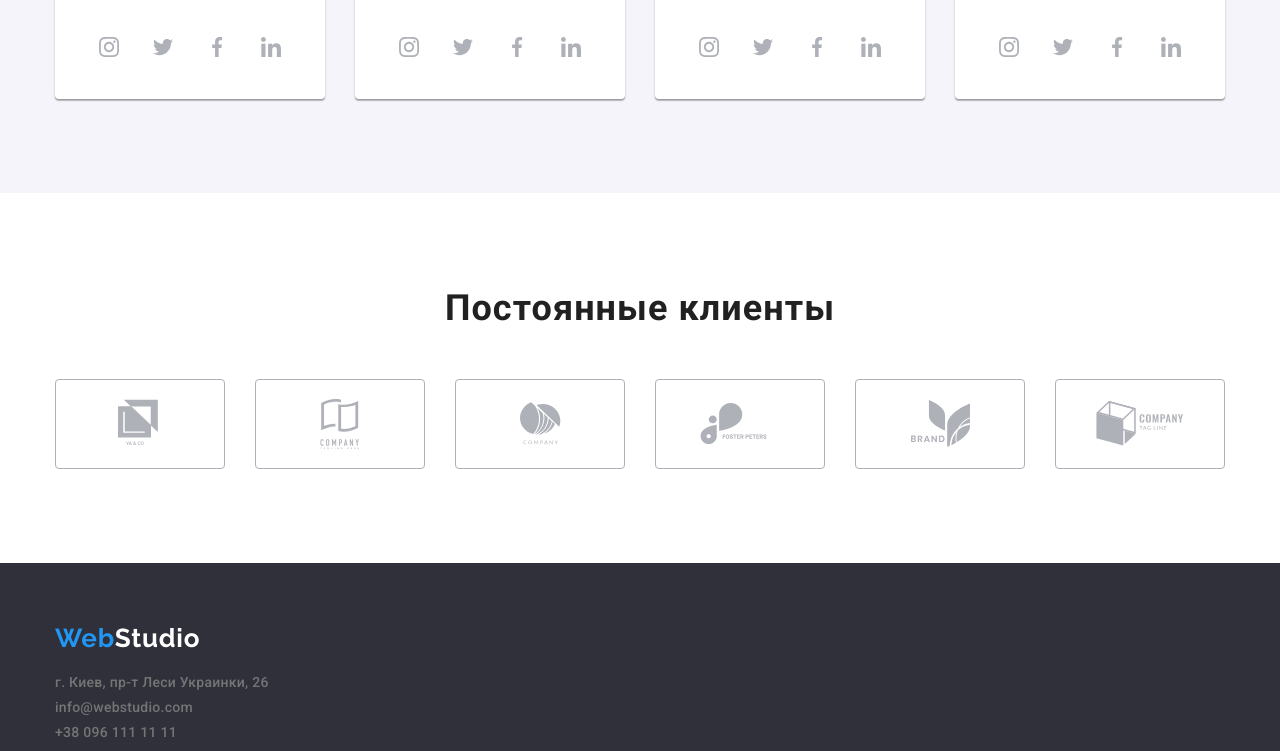
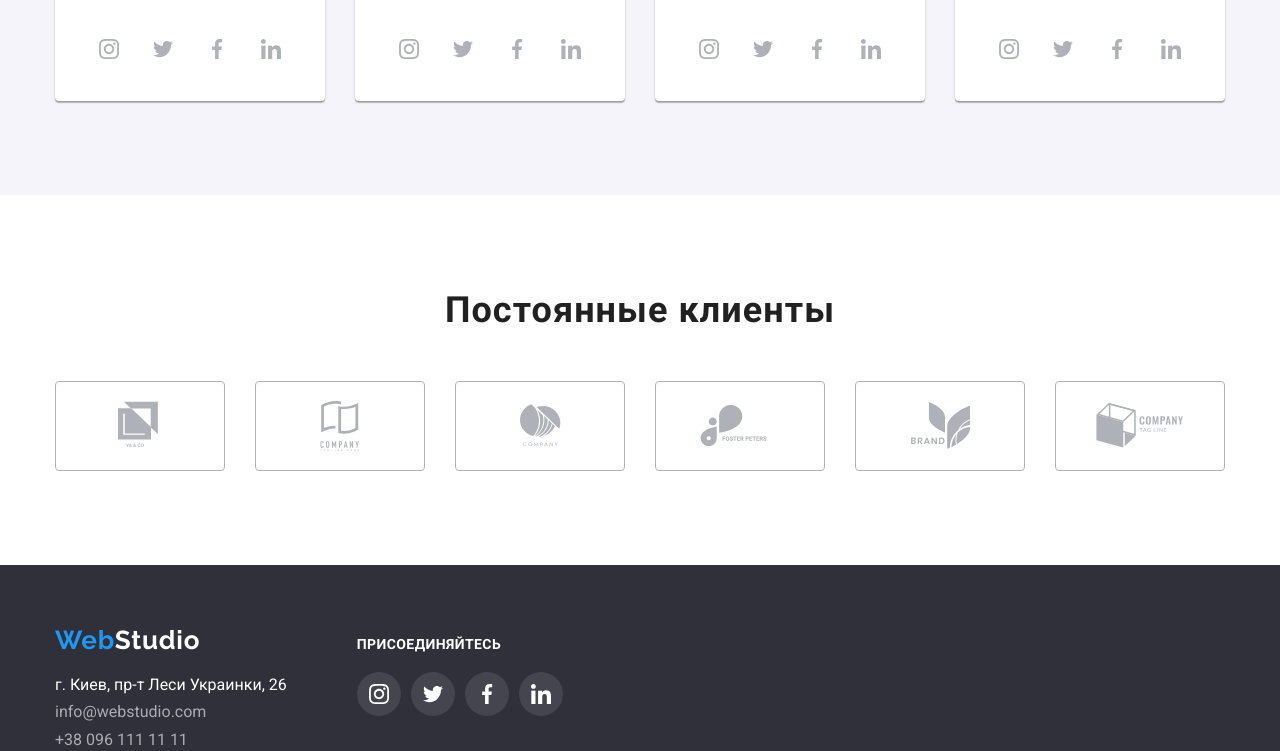
Before and after one commit to Denys-Zabolotskyi/goit-markup-hw-04, a plain HTML site: page index.html in a window 1280 px wide. Shown: the part 2049-2800 px from the top of the page. Drawn offline with nearby package versions, Linux system fonts and the light colour scheme.

Commit message:
finished markup main+portfolio

```diff
--- a/css/styles.css
+++ b/css/styles.css
@@ -48,7 +48,7 @@ img {
 /*==================== Header ==============*/
 .header {
   padding: 32px 0;
-  /* border: 1px solid #ececec; */
+  border: 1px solid #ececec;
 }
 
 .header .conteiner {
@@ -403,9 +403,54 @@ img {
 }
 .footer .address {
   padding-bottom: 50px;
+  margin-right: 70px;
 }
 .footer .address-item {
   padding-bottom: 9px;
+}
+
+.footer-conteiner {
+  display: flex;
+  align-items: baseline;
+}
+
+.address-link-map {
+  color: #ffffff;
+}
+
+.address-link-phone {
+  color: rgba(255, 255, 255, 0.6);
+}
+.address-link-mail {
+  color: rgba(255, 255, 255, 0.6);
+}
+
+.social-links-list {
+  display: flex;
+  align-items: baseline;
+  margin-top: 20px;
+}
+.footer-social-links .social-list-link {
+  background-color: rgba(255, 255, 255, 0.1);
+}
+.footer-social-links .social-list-item:not(:last-child) {
+  margin-right: 10px;
+}
+
+.footer-social-links .social-list-svg {
+  fill: #ffffff;
+}
+.footer-social-links .social-list-link:hover {
+  background-color: var(--accent-color);
+}
+.social-links-title {
+  font-weight: bold;
+  font-size: 14px;
+  line-height: 16px;
+  letter-spacing: 0.03em;
+  text-transform: uppercase;
+
+  color: #ffffff;
 }
 /* ================== Footer end ================ */
 
@@ -488,3 +533,11 @@ img {
   color: #757575;
   padding: 0px 24px 20px;
 }
+
+.portfolio-list-item :hover :focus,
+.portfolio-list-item:hover,
+:focus {
+  box-shadow: 0px 1px 1px rgba(0, 0, 0, 0.12), 0px 4px 4px rgba(0, 0, 0, 0.06),
+    1px 4px 6px rgba(0, 0, 0, 0.16);
+  cursor: pointer;
+}
--- a/index.html
+++ b/index.html
@@ -430,32 +430,62 @@
     <!-------------------Footer----------------------->
     <footer class="footer">
       <div class="conteiner">
-        <a class="logo link" href="./index.html" aria-label="логотип веб студии"
-          >Web<span class="logo-dark-theme">Studio</span>
+        <div class="footer-conteiner">
+          <div class="footer-address">
+            <a class="logo link" href="./index.html" aria-label="логотип веб студии">Web<span
+                class="logo-dark-theme">Studio</span>
             </a>
             <address class="address">
               <ul class="addres-list list">
                 <li class="address-item">
-              <a
-                class="address-link link"
-                href="https://goo.gl/maps/ERs9jYJyFuvsWHTVA"
-                target="blank"
-                >г. Киев, пр-т Леси Украинки, 26</a
-              >
+                  <a class="address-link-map link" href="https://goo.gl/maps/ERs9jYJyFuvsWHTVA" target="blank">г. Киев, пр-т
+                    Леси Украинки, 26</a>
                 </li>
                 <li class="address-item">
-              <a class="address-link link" href="mailto:info@webstudio.com"
-                >info@webstudio.com</a
-              >
+                  <a class="address-link-mail link" href="mailto:info@webstudio.com">info@webstudio.com</a>
                 </li>
                 <li class="address-item">
-              <a class="address-link link" href="tel:+380961111111"
-                >+38 096 111 11 11</a
-              >
+                  <a class="address-link-phone link" href="tel:+380961111111">+38 096 111 11 11</a>
                 </li>
               </ul>
             </address>
           </div>
+          <div class="footer-social-links">
+            <h3 class="social-links-title">ПРИСОЕДИНЯЙТЕСЬ</h3>
+            <ul class="social-links-list list">
+              <li class="social-list-item">
+                <a class="social-list-link" href="https://www.facebook.com/psn.office.z" target="blanc">
+                  <svg class="social-list-svg">
+                    <use href="./images/sprite.svg#instagram"></use>
+                  </svg>
+                </a>
+              </li>
+              <li class="social-list-item">
+                <a class="social-list-link" href="https://www.facebook.com/psn.office.z" target="blanc">
+                  <svg class="social-list-svg">
+                    <use href="./images/sprite.svg#twitter"></use>
+                  </svg>
+                </a>
+              </li>
+              <li class="social-list-item">
+                <a class="social-list-link" href="https://www.facebook.com/psn.office.z" target="blanc">
+                  <svg class="social-list-svg">
+                    <use href="./images/sprite.svg#facebook"></use>
+                  </svg>
+                </a>
+              </li>
+              <li class="social-list-item">
+                <a class="social-list-link" href="https://www.facebook.com/psn.office.z" target="blanc">
+                  <svg class="social-list-svg">
+                    <use href="./images/sprite.svg#linkedin"></use>
+                  </svg>
+                </a>
+              </li>
+            </ul>
+
+          </div>
+        </div>
+      </div>
     </footer>
   </body>
 </html>
```
Also changed, not shown: portfolio.html (+44 -14 lines). Lines whose indentation alone changed are shown as unchanged.
